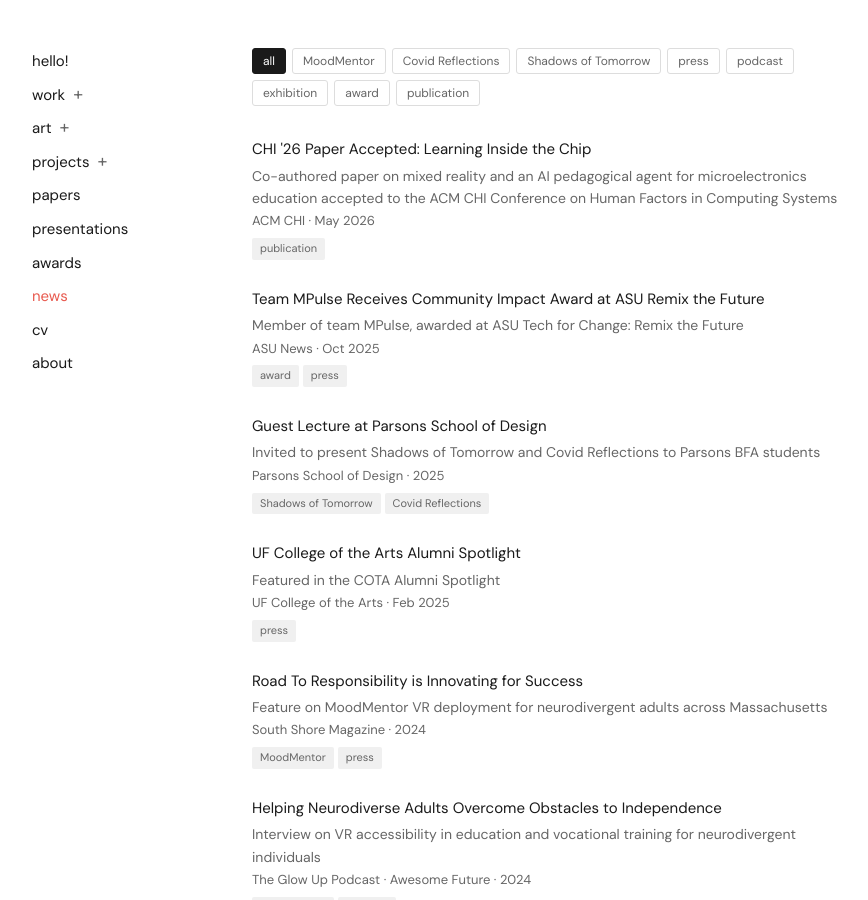
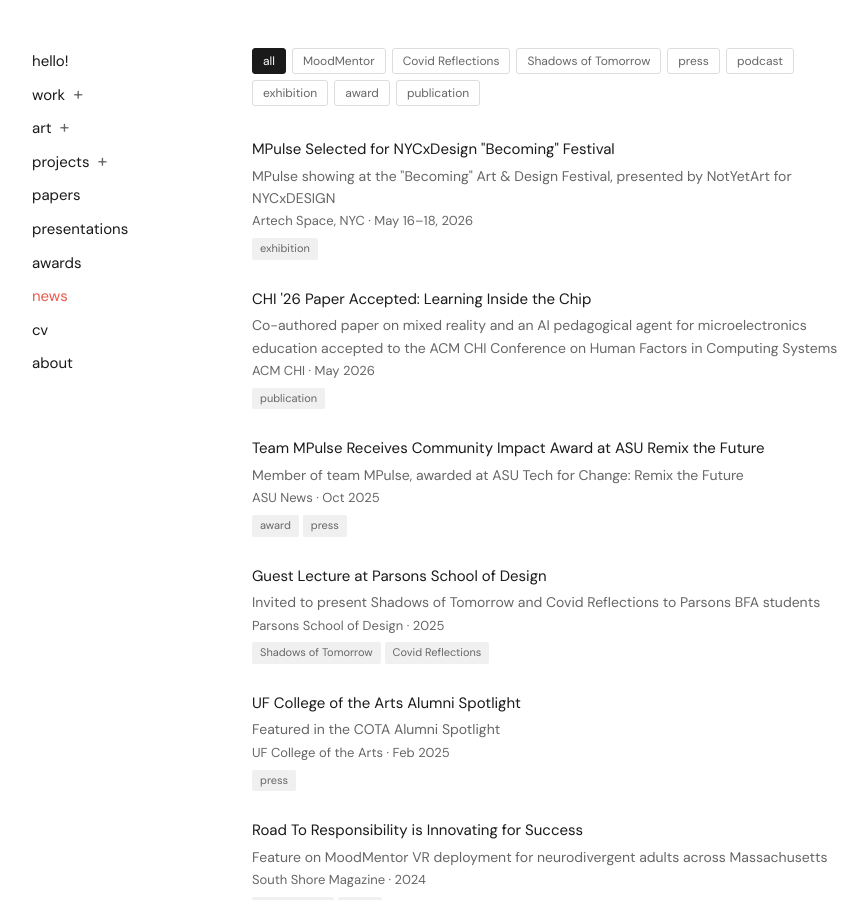
Before and after one commit to austin-from-ais/austinstanbury, a Jekyll site: the page built from news.html, in a window 1280 px wide and 900 px high. Shown: the whole window, without its empty margins (16-884 px from the left). Built offline with Jekyll 4.4.1, drawn with Linux system fonts in a browser that asks for light colours.

Commit message:
Add news entry for NYCxDesign Becoming Festival
MPulse selected for the "Becoming" Art & Design Festival at
Artech Space, May 16-18, 2026.

Co-Authored-By: Claude Opus 4.7 (1M context) <noreply@anthropic.com>

```diff
--- a/news.html
+++ b/news.html
@@ -17,6 +17,15 @@ permalink: /news/
 </div>
 
 <ul class="item-list" id="news-list">
+
+    <li data-tags="exhibition">
+        <p class="item-title"><a href="https://nycxdesign.org/events/becoming-art-design-festival" target="_blank">MPulse Selected for NYCxDesign "Becoming" Festival</a></p>
+        <p class="item-subtitle">MPulse showing at the "Becoming" Art & Design Festival, presented by NotYetArt for NYCxDESIGN</p>
+        <p class="item-meta">Artech Space, NYC · May 16–18, 2026</p>
+        <span class="news-tags">
+            <span class="news-tag">exhibition</span>
+        </span>
+    </li>
 
     <li data-tags="publication">
         <p class="item-title"><a href="https://doi.org/10.1145/3772318.3793705" target="_blank">CHI '26 Paper Accepted: Learning Inside the Chip</a></p>
```
